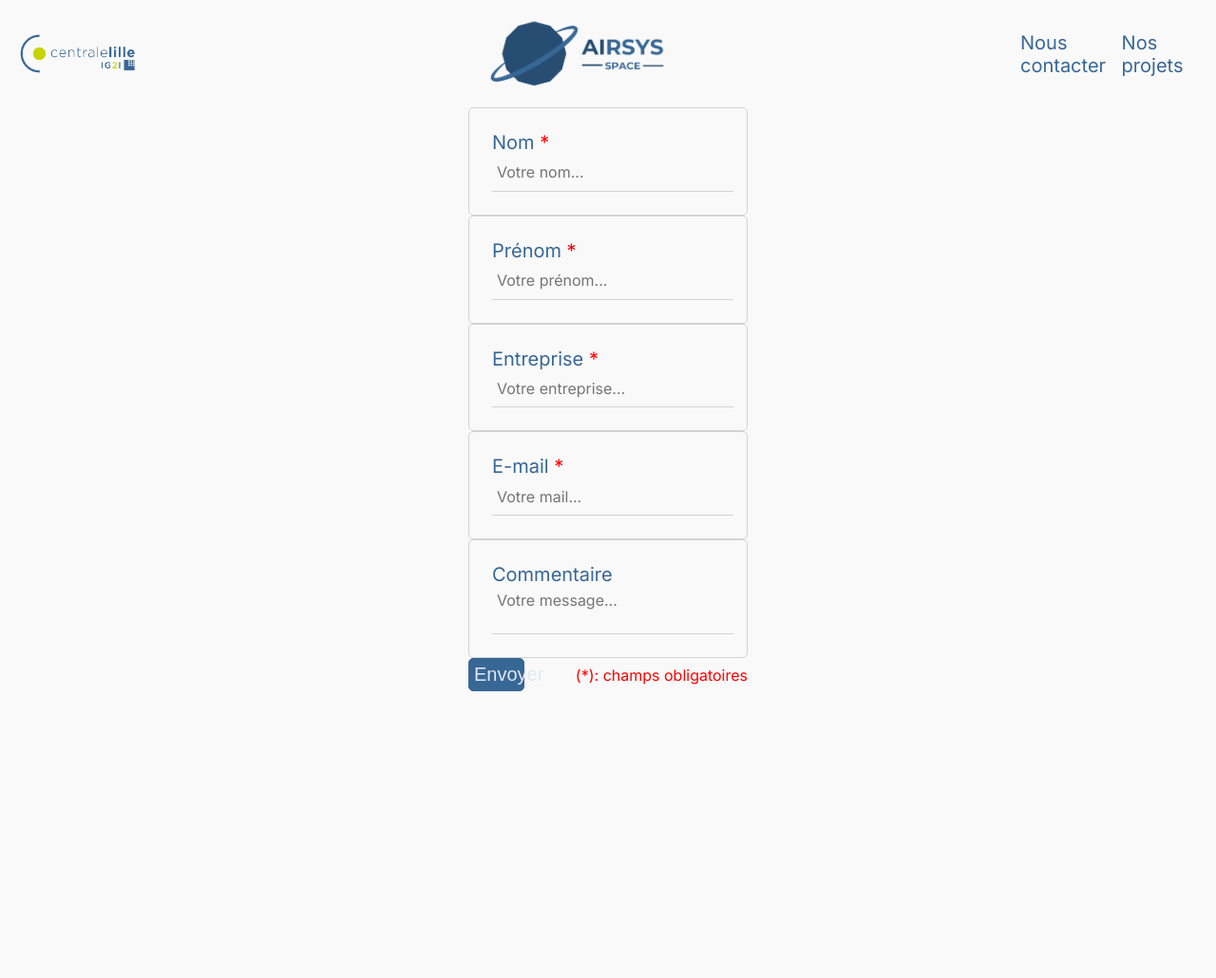
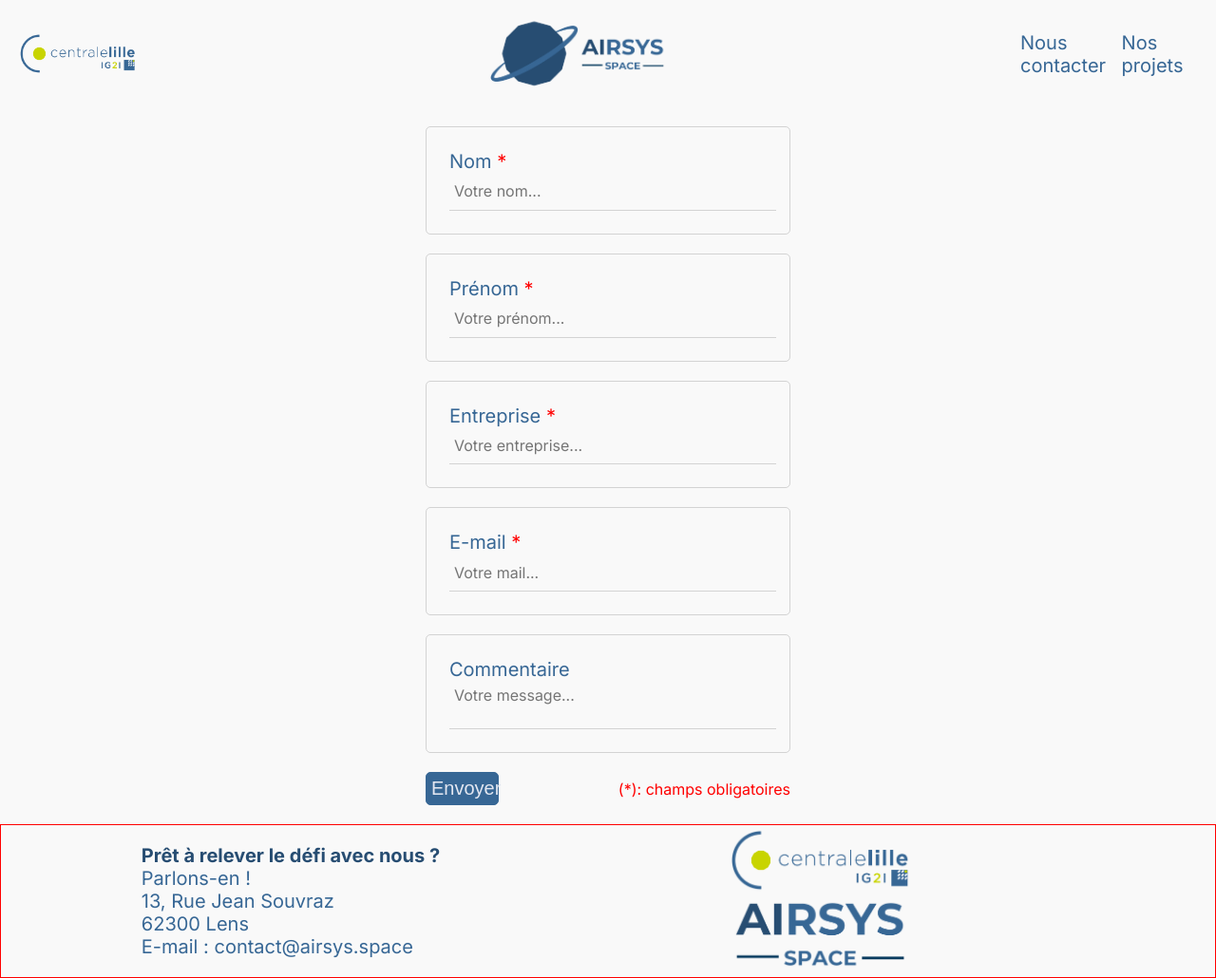
Before and after one commit to Federation-Francaise-de-Kooppa-Kipsa/airsys-space, a plain HTML site: page contact.html in a window 1280 px wide. Shown: the whole page at 95% size. Before the commit the page ends 800 px from the top, so only its background shows below. Drawn offline with Linux system fonts and the light colour scheme.

Commit message:
retouche form

```diff
--- a/contact.html
+++ b/contact.html
@@ -72,4 +72,18 @@
 		<p>Données reçues ! Merci pour votre aide!</p>
 		<button onclick="fermerPopup()">Fermer</button>
 	</div>
+
+	<footer>
+		<div>
+			<p><span>Prêt à relever le défi avec nous ?</span><br/>
+			Parlons-en !<br/>
+			13, Rue Jean Souvraz<br/>
+			62300 Lens<br/>
+			E-mail : contact@airsys.space</p>
+		</div>
+		<div>
+			<img src="resources/logo_ig2i.png" alt="Logo ig2i">
+			<img src="resources/logo_V3.png" alt="Nom d'équipe sans logo">
+		</div>
+	</footer>
 </body>
--- a/style.css
+++ b/style.css
@@ -87,11 +87,8 @@ p {
 
 /* contact.html */
 form {
-	height: 100%;
-	display: flex;
-	justify-content: space-around;
-	flex-direction: column;
-	margin: 0;
+	width: 30%;
+	margin-bottom: 20px;
 }
 
 .field{
@@ -99,10 +96,10 @@ form {
 	justify-content: space-between;
 	flex-direction: column;
 	background-color: #f9f9f9;
-	padding: 5px;
 	border: 1px solid lightgrey;
 	border-radius: 5px;
 	padding: 24px;
+	margin: 20px 0;
 }
 
 input, textarea {
```
Also changed, not shown: index.html (+0 -1 lines).
